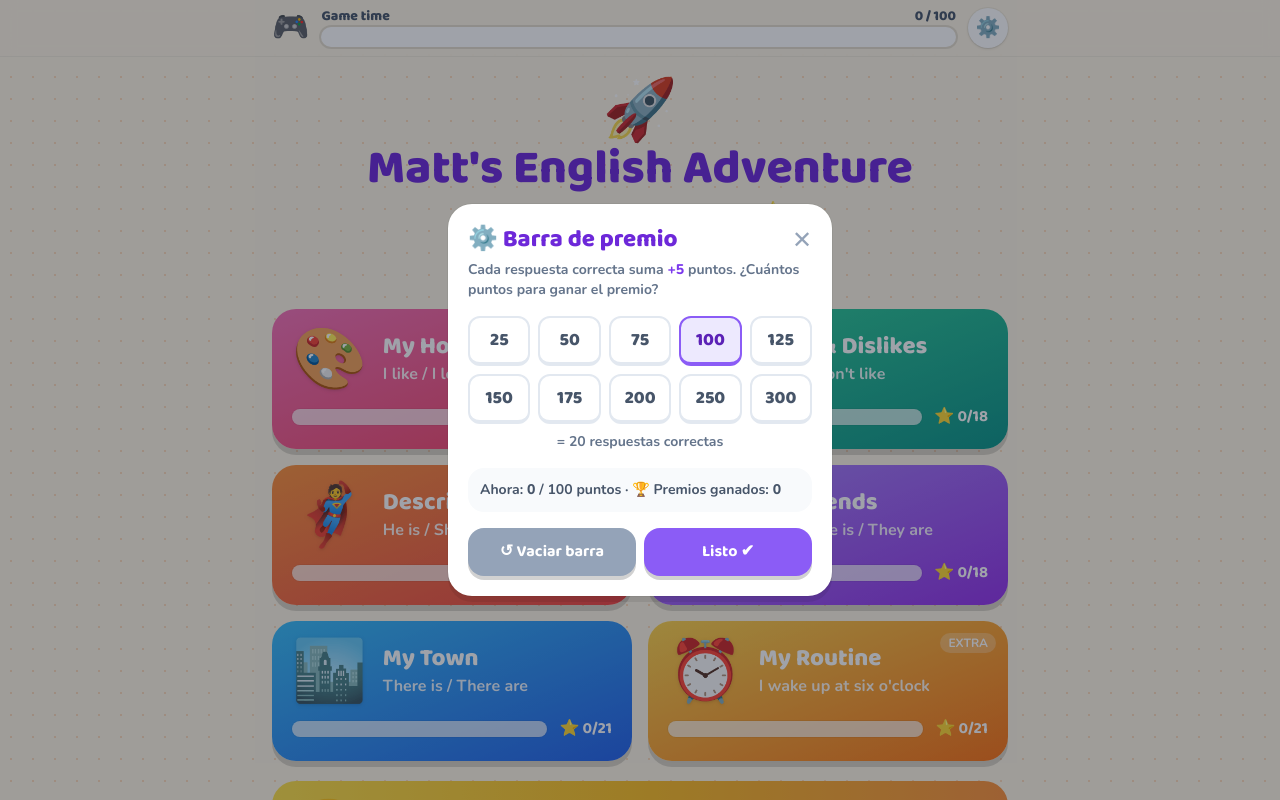
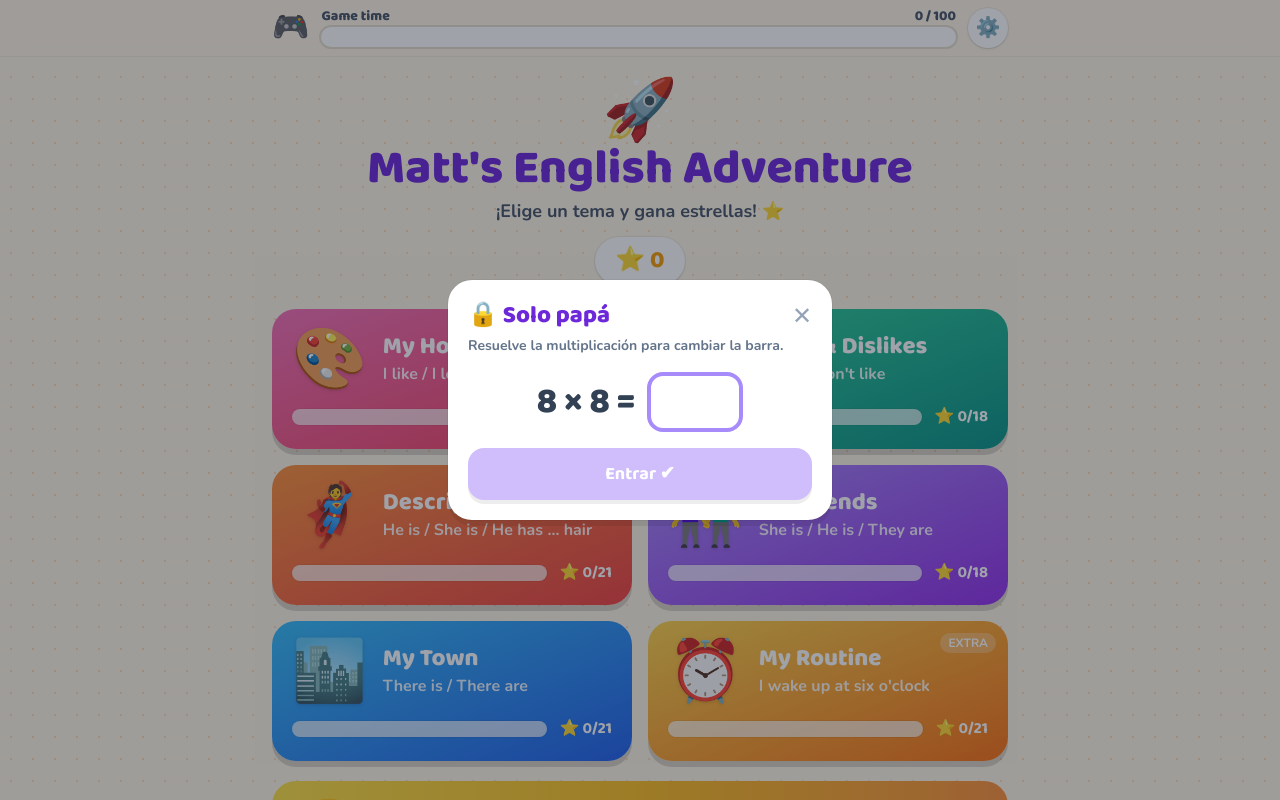
Before and after one commit to Pethofreed/elt-for-kids, a React (Vite) app: page / in a window 1280 px wide. Both pictures are taken after a click on the button "⚙️". Shown: the top 800 px of the page. Built offline with nearby package versions, Linux system fonts and the light colour scheme; the HTML template or start-up script is replaced by a standard one.

Commit message:
Candado de multiplicacion para abrir la configuracion de la barra
Co-Authored-By: Claude Opus 5.5 (1M context) <noreply@anthropic.com>

```diff
--- a/src/components/RewardBar.tsx
+++ b/src/components/RewardBar.tsx
@@ -6,6 +6,7 @@ import { celebrate, sfx } from '../lib/sounds'
 export default function RewardBar() {
   const r = useRewards()
   const [config, setConfig] = useState(false)
+  const [gate, setGate] = useState(false)
   const [won, setWon] = useState(false)
   const [bump, setBump] = useState(false)
   const prev = useRef(r.points)
@@ -39,7 +40,7 @@ export default function RewardBar() {
             🎮
           </span>
           <button
-            onClick={() => (full ? setWon(true) : setConfig(true))}
+            onClick={() => (full ? setWon(true) : setGate(true))}
             className="min-w-0 flex-1 text-left"
             aria-label={`Barra de premio: ${r.points} de ${r.goal} puntos`}
           >
@@ -59,7 +60,7 @@ export default function RewardBar() {
             </div>
           </button>
           <button
-            onClick={() => setConfig(true)}
+            onClick={() => setGate(true)}
             className="flex h-10 w-10 shrink-0 items-center justify-center rounded-full bg-white text-xl shadow ring-1 ring-black/5 transition hover:rotate-45"
             aria-label="Configurar barra"
           >
@@ -68,6 +69,15 @@ export default function RewardBar() {
         </div>
       </div>
 
+      {gate && (
+        <ParentGate
+          onClose={() => setGate(false)}
+          onPass={() => {
+            setGate(false)
+            setConfig(true)
+          }}
+        />
+      )}
       {config && <ConfigModal onClose={() => setConfig(false)} />}
       {won && <WonModal onClose={() => setWon(false)} />}
     </>
@@ -86,6 +96,66 @@ function Modal({ children, onClose }: { children: ReactNode; onClose: () => void
         {children}
       </div>
     </div>
+  )
+}
+
+// Multiplicación de las tablas 6–9: fácil para papá, difícil de adivinar para Matt.
+const newQuestion = () => {
+  const r = () => 6 + Math.floor(Math.random() * 4)
+  return [r(), r()] as const
+}
+
+/** "Solo papá": hay que resolver una multiplicación para abrir la configuración. */
+function ParentGate({ onClose, onPass }: { onClose: () => void; onPass: () => void }) {
+  const [[a, b], setQ] = useState(newQuestion)
+  const [value, setValue] = useState('')
+  const [wrong, setWrong] = useState(false)
+
+  const check = () => {
+    if (Number(value) === a * b) return onPass()
+    setWrong(true)
+    setValue('')
+    setQ(newQuestion())
+    setTimeout(() => setWrong(false), 500)
+  }
+
+  return (
+    <Modal onClose={onClose}>
+      <div className="flex items-center justify-between">
+        <h2 className="text-2xl font-extrabold text-violet-700">🔒 Solo papá</h2>
+        <button onClick={onClose} className="text-2xl text-slate-400 hover:text-slate-600" aria-label="Cerrar">
+          ✕
+        </button>
+      </div>
+      <p className="mt-1 text-sm font-bold text-slate-500">Resuelve la multiplicación para cambiar la barra.</p>
+      <form
+        onSubmit={(e) => {
+          e.preventDefault()
+          check()
+        }}
+        className={`mt-4 flex items-center justify-center gap-3 ${wrong ? 'animate-shake' : ''}`}
+      >
+        <span className="font-display text-4xl font-extrabold text-slate-700">
+          {a} × {b} =
+        </span>
+        <input
+          autoFocus
+          inputMode="numeric"
+          pattern="[0-9]*"
+          maxLength={3}
+          value={value}
+          onChange={(e) => setValue(e.target.value.replace(/\D/g, ''))}
+          aria-label={`Resultado de ${a} por ${b}`}
+          className={`w-24 rounded-2xl border-4 bg-white px-3 py-2 text-center font-display text-3xl font-bold outline-none transition ${
+            wrong ? 'border-rose-400' : 'border-violet-200 focus:border-violet-400'
+          }`}
+        />
+      </form>
+      {wrong && <p className="mt-2 text-center text-sm font-bold text-rose-500">Incorrecto, prueba con esta otra 🙂</p>}
+      <button onClick={check} disabled={!value} className="btn mt-4 w-full bg-violet-500 hover:bg-violet-600">
+        Entrar ✔
+      </button>
+    </Modal>
   )
 }
 
```
